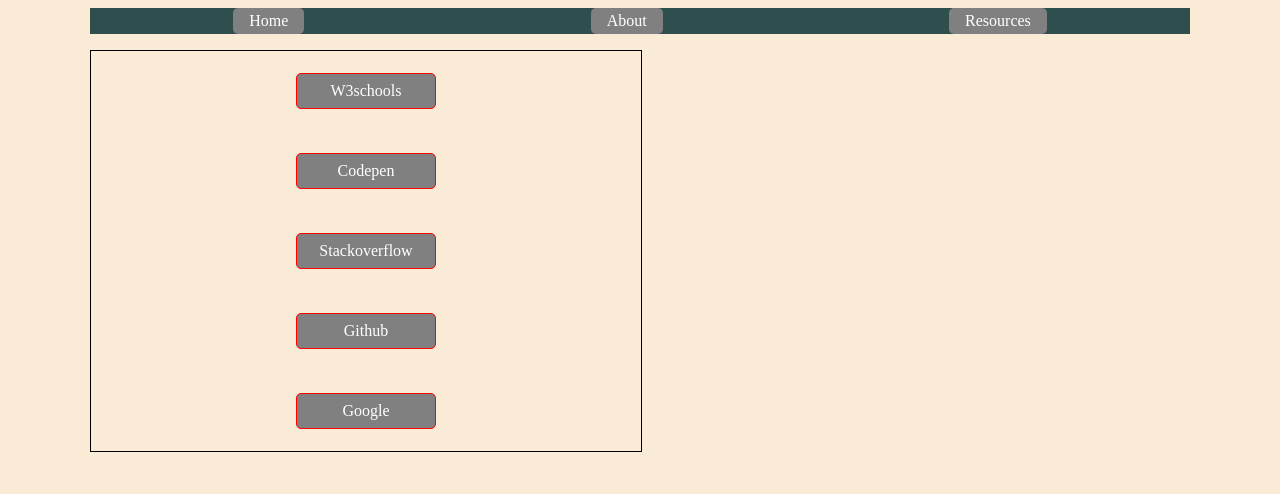
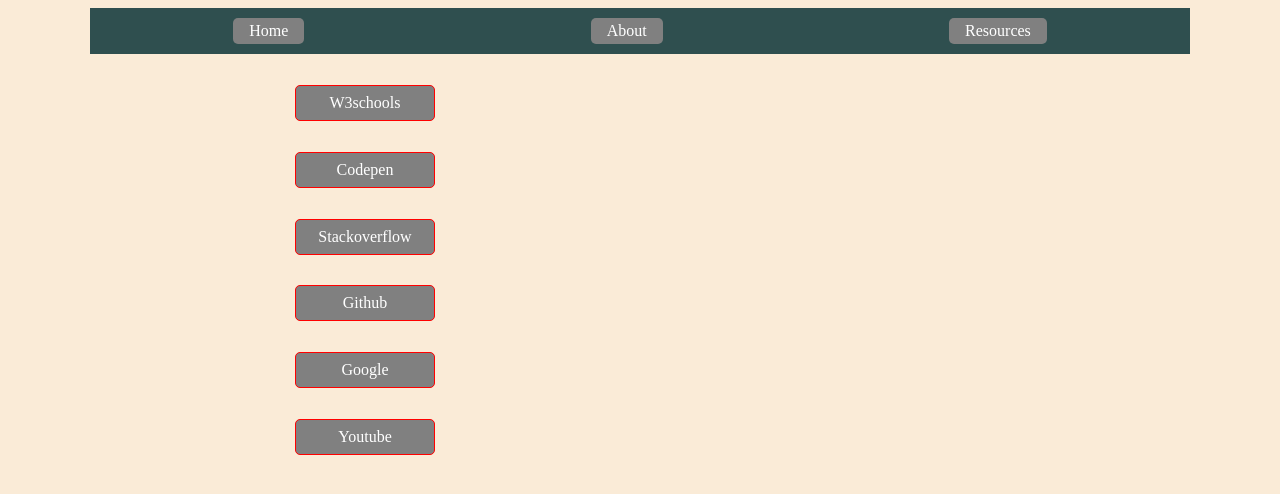
Before and after one commit to Quarsatos/FE17-CSS-DAY-4-Papula-Wutscher, a plain HTML site: page Papula/basic-exercise-2/resources.html in a window 1280 px wide. Drawn offline with Linux system fonts and the light colour scheme.

Commit message:
basic exercise  2 "complete"

```diff
--- a/Papula/basic-exercise-2/css/main.css
+++ b/Papula/basic-exercise-2/css/main.css
@@ -23,11 +23,13 @@ body{
     color: white;
     background-color: grey;
     padding: 4px 16px;
+    margin: 10px 0;
     border-radius: 5px;
 }
 
 .navlinks:hover{
     background-color: red;
+    -webkit-transform: scale(1.2);
 }
 
 .container{
@@ -37,7 +39,7 @@ body{
 .resource-container{
     display: flex;
     flex-direction: column;
-    border: 1px solid black;
+    /* border: 1px solid black; */
     width: 50%;
     height: 50vh;
     margin-top: 1em;
@@ -59,6 +61,7 @@ body{
 
 .resource-links:hover{
     background-color: red;
+    -webkit-transform: scale(1.2);
 
 }
 
--- a/Papula/basic-exercise-2/resources.html
+++ b/Papula/basic-exercise-2/resources.html
@@ -17,18 +17,20 @@
     </nav>
     <div class="container">
         <div class="resource-container">
-            <a class="resource-links" href="https://www.w3schools.com/">W3schools</a>
-            <a class="resource-links" href="https://codepen.io/">Codepen</a>
-            <a class="resource-links" href="https://stackoverflow.com/">Stackoverflow</a>
-            <a class="resource-links" href="https://github.com/">Github</a>
-            <a class="resource-links" href="https://www.google.com/">Google</a>
+            <a class="resource-links" href="https://www.w3schools.com/" target="_blank">W3schools</a>
+            <a class="resource-links" href="https://codepen.io/" target="_blank">Codepen</a>
+            <a class="resource-links" href="https://stackoverflow.com/" target="_blank">Stackoverflow</a>
+            <a class="resource-links" href="https://github.com/" target="_blank">Github</a>
+            <a class="resource-links" href="https://www.google.com/" target="_blank">Google</a>
+            <a class="resource-links" href="https://www.youtube.com/" target="_blank">Youtube</a>
         </div>
         <!-- <div class="resource-container">
-            <a class="resource-links" href="https://www.w3schools.com/">W3schools</a>
-            <a class="resource-links" href="https://codepen.io/">Codepen</a>
-            <a class="resource-links" href="https://stackoverflow.com/">Stackoverflow</a>
-            <a class="resource-links" href="https://github.com/">Github</a>
-            <a class="resource-links" href="https://www.google.com/">Google</a>
+            <a class="resource-links" href="https://www.w3schools.com/" target="_blank">W3schools</a>
+            <a class="resource-links" href="https://codepen.io/" target="_blank">Codepen</a>
+            <a class="resource-links" href="https://stackoverflow.com/" target="_blank">Stackoverflow</a>
+            <a class="resource-links" href="https://github.com/" target="_blank">Github</a>
+            <a class="resource-links" href="https://www.google.com/" target="_blank">Google</a>
+            <a class="resource-links" href="https://www.youtube.com/" target="_blank">Youtube</a>
         </div> -->
     </div>
 </body>
```
